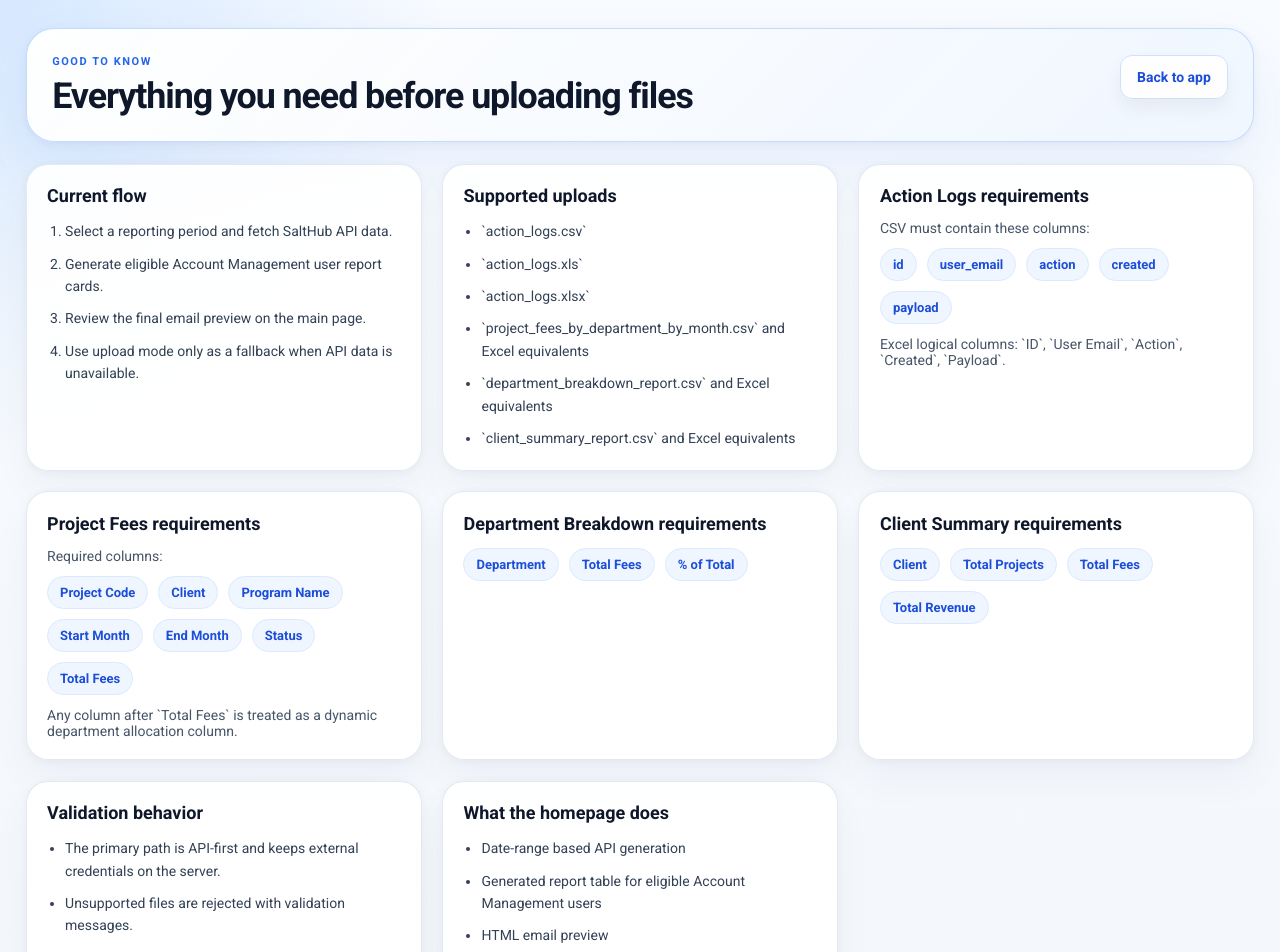
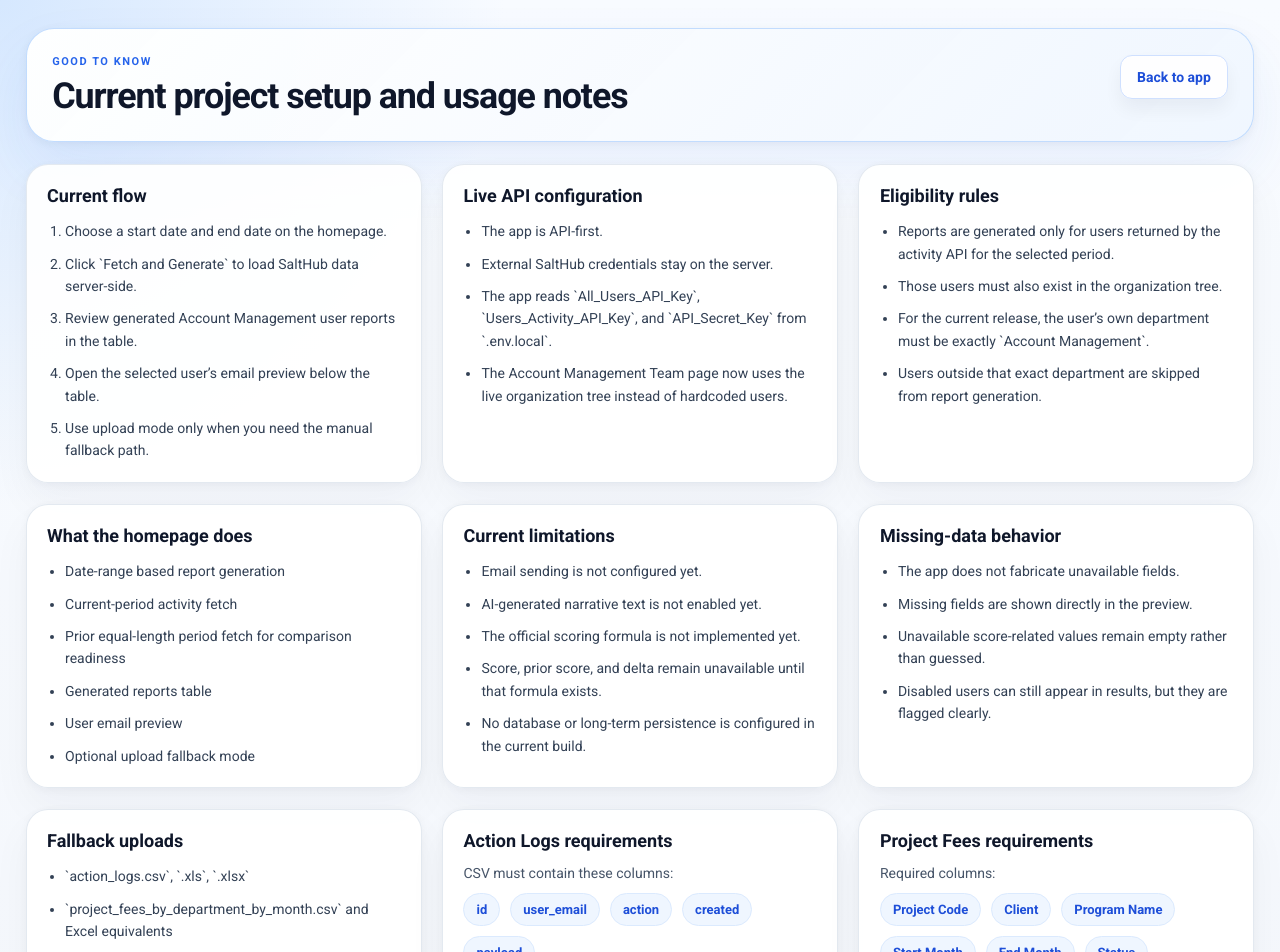
Before and after one commit to PreneurLabGit/Report-Card, a Next.js app: page /good-to-know in a window 1280 px wide. Shown: the top 952 px of the page. Built offline with nearby package versions, Linux system fonts and the light colour scheme.

Commit message:
Section Reordering of the Report Card and UI update

```diff
--- a/src/app/good-to-know/page.tsx
+++ b/src/app/good-to-know/page.tsx
@@ -25,7 +25,7 @@ export default function GoodToKnowPage() {
         <header className={styles.hero}>
           <div>
             <p className={styles.kicker}>Good to know</p>
-            <h1>Everything you need before uploading files</h1>
+            <h1>Current project setup and usage notes</h1>
           </div>
           <Link href="/" className={styles.backButton}>
             Back to app
@@ -36,19 +36,71 @@ export default function GoodToKnowPage() {
           <article className={styles.card}>
             <h2>Current flow</h2>
             <ol className={styles.numberList}>
-              <li>Select a reporting period and fetch SaltHub API data.</li>
-              <li>Generate eligible Account Management user report cards.</li>
-              <li>Review the final email preview on the main page.</li>
-              <li>Use upload mode only as a fallback when API data is unavailable.</li>
+              <li>Choose a start date and end date on the homepage.</li>
+              <li>Click `Fetch and Generate` to load SaltHub data server-side.</li>
+              <li>Review generated Account Management user reports in the table.</li>
+              <li>Open the selected user’s email preview below the table.</li>
+              <li>Use upload mode only when you need the manual fallback path.</li>
             </ol>
           </article>
 
           <article className={styles.card}>
-            <h2>Supported uploads</h2>
+            <h2>Live API configuration</h2>
             <ul className={styles.list}>
-              <li>`action_logs.csv`</li>
-              <li>`action_logs.xls`</li>
-              <li>`action_logs.xlsx`</li>
+              <li>The app is API-first.</li>
+              <li>External SaltHub credentials stay on the server.</li>
+              <li>The app reads `All_Users_API_Key`, `Users_Activity_API_Key`, and `API_Secret_Key` from `.env.local`.</li>
+              <li>The Account Management Team page now uses the live organization tree instead of hardcoded users.</li>
+            </ul>
+          </article>
+
+          <article className={styles.card}>
+            <h2>Eligibility rules</h2>
+            <ul className={styles.list}>
+              <li>Reports are generated only for users returned by the activity API for the selected period.</li>
+              <li>Those users must also exist in the organization tree.</li>
+              <li>For the current release, the user’s own department must be exactly `Account Management`.</li>
+              <li>Users outside that exact department are skipped from report generation.</li>
+            </ul>
+          </article>
+
+          <article className={styles.card}>
+            <h2>What the homepage does</h2>
+            <ul className={styles.list}>
+              <li>Date-range based report generation</li>
+              <li>Current-period activity fetch</li>
+              <li>Prior equal-length period fetch for comparison readiness</li>
+              <li>Generated reports table</li>
+              <li>User email preview</li>
+              <li>Optional upload fallback mode</li>
+            </ul>
+          </article>
+
+          <article className={styles.card}>
+            <h2>Current limitations</h2>
+            <ul className={styles.list}>
+              <li>Email sending is not configured yet.</li>
+              <li>AI-generated narrative text is not enabled yet.</li>
+              <li>The official scoring formula is not implemented yet.</li>
+              <li>Score, prior score, and delta remain unavailable until that formula exists.</li>
+              <li>No database or long-term persistence is configured in the current build.</li>
+            </ul>
+          </article>
+
+          <article className={styles.card}>
+            <h2>Missing-data behavior</h2>
+            <ul className={styles.list}>
+              <li>The app does not fabricate unavailable fields.</li>
+              <li>Missing fields are shown directly in the preview.</li>
+              <li>Unavailable score-related values remain empty rather than guessed.</li>
+              <li>Disabled users can still appear in results, but they are flagged clearly.</li>
+            </ul>
+          </article>
+
+          <article className={styles.card}>
+            <h2>Fallback uploads</h2>
+            <ul className={styles.list}>
+              <li>`action_logs.csv`, `.xls`, `.xlsx`</li>
               <li>`project_fees_by_department_by_month.csv` and Excel equivalents</li>
               <li>`department_breakdown_report.csv` and Excel equivalents</li>
               <li>`client_summary_report.csv` and Excel equivalents</li>
@@ -63,9 +115,7 @@ export default function GoodToKnowPage() {
                 <li key={column}>{column}</li>
               ))}
             </ul>
-            <p className={styles.bodyText}>
-              Excel logical columns: `ID`, `User Email`, `Action`, `Created`, `Payload`.
-            </p>
+            <p className={styles.bodyText}>Excel logical columns: `ID`, `User Email`, `Action`, `Created`, `Payload`.</p>
           </article>
 
           <article className={styles.card}>
@@ -76,9 +126,7 @@ export default function GoodToKnowPage() {
                 <li key={column}>{column}</li>
               ))}
             </ul>
-            <p className={styles.bodyText}>
-              Any column after `Total Fees` is treated as a dynamic department allocation column.
-            </p>
+            <p className={styles.bodyText}>Any column after `Total Fees` is treated as a dynamic department allocation column.</p>
           </article>
 
           <article className={styles.card}>
@@ -100,24 +148,13 @@ export default function GoodToKnowPage() {
           </article>
 
           <article className={styles.card}>
-            <h2>Validation behavior</h2>
+            <h2>Fallback validation behavior</h2>
             <ul className={styles.list}>
-              <li>The primary path is API-first and keeps external credentials on the server.</li>
               <li>Unsupported files are rejected with validation messages.</li>
               <li>Empty files are rejected.</li>
-              <li>Accepted fallback uploads are used to build upload-mode previews in the current browser session.</li>
-              <li>If some expected inputs are missing, the report still generates and notes what is absent.</li>
-            </ul>
-          </article>
-
-          <article className={styles.card}>
-            <h2>What the homepage does</h2>
-            <ul className={styles.list}>
-              <li>Date-range based API generation</li>
-              <li>Generated report table for eligible Account Management users</li>
-              <li>HTML email preview</li>
-              <li>Missing-field warnings</li>
-              <li>Optional upload fallback mode</li>
+              <li>Extra harmless columns are tolerated where supported.</li>
+              <li>Accepted fallback uploads are used only in the current browser session.</li>
+              <li>Upload mode stays separate from API-generated report data.</li>
             </ul>
           </article>
         </section>
--- a/src/ui/salthub-app.tsx
+++ b/src/ui/salthub-app.tsx
@@ -123,7 +123,6 @@ function ApiPreviewPlaceholder() {
     <div className={styles.previewPlaceholder}>
       <div className={styles.previewPlaceholderBadge}>Preview</div>
       <h3>User email preview appears here</h3>
-      <p>Select a generated user report to inspect the final HTML preview and missing-field warnings.</p>
       <div className={styles.placeholderGrid}>
         <div className={styles.placeholderTile} />
         <div className={styles.placeholderTile} />
@@ -165,7 +164,7 @@ function ApiReportPreview({ report }: { report: NormalizedUserReport }) {
         </section>
       ) : null}
 
-      <section className={styles.summaryGrid}>
+      <section className={styles.previewSummaryGrid}>
         <div className={styles.summaryTile}>
           <span>Recipient</span>
           <strong className={styles.summaryText}>{report.recipientEmail ?? "Missing"}</strong>
@@ -606,9 +605,7 @@ export function SalthubApp() {
               </div>
             )}
           </section>
-        </div>
 
-        <div className={styles.rightColumn}>
           <section className={styles.card}>
             <div className={styles.cardHeader}>
               <div>
```
Also changed, not shown: src/ui/salthub-app.module.css (+31 -9 lines).
